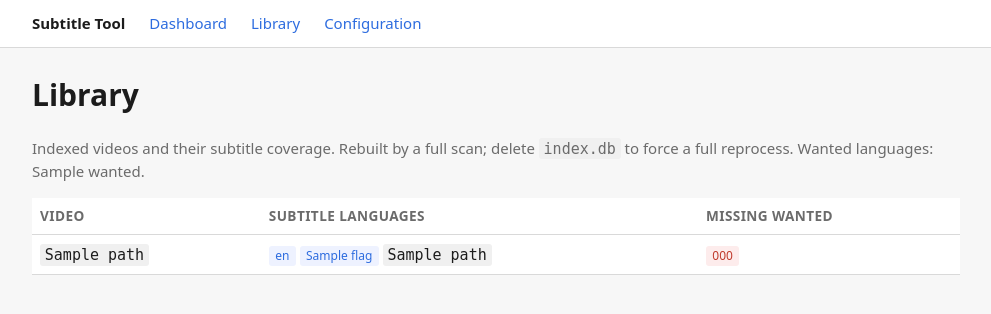
After one commit to jjgroenendijk/subtitle-tool, a Python web app: template src/subtitle_tool/web/templates/library.html in a window 1280 px wide. The commit adds this page. Shown: the top 314 px of the page, without its empty margins (144-1135 px from the left). Run offline with Jinja, Linux system fonts and the light colour scheme; the template is opened without the code that fills it: most values are stand-ins (such as "Sample title", 1, 10 or a date in 2020).

Commit message:
feat(web): add a library view backed by the media index
Context: The media index records library state, but nothing surfaced it. Users
need to browse indexed videos and see subtitle coverage gaps without triggering
a rescan.

Change: Construct an IndexStore in the app factory, hand it to the worker, and
close it on shutdown. Add a /library page and /api/library endpoint listing
indexed videos with their subtitle languages, flags, and the wanted languages
each video is missing (drawn from the language filter config). Add a nav link, a
serializer for library videos, and a danger tag style for missing languages.

Rationale: Reusing the existing IndexStore.library() keeps the web layer thin;
wanted languages come from the configured filter so the gap report reflects the
user's intent.

Impact/Risk: index.db is now created under the config dir on startup. No change
to existing pages or the JSON job API.

Tests: uv run pytest tests/test_web.py

```diff
--- a/src/subtitle_tool/web/static/style.css
+++ b/src/subtitle_tool/web/static/style.css
@@ -77,6 +77,7 @@ code { background: #f0f0f0; padding: 0.1rem 0.3rem; border-radius: 3px; word-bre
   padding: 0.05rem 0.4rem;
   border-radius: 3px;
 }
+.tag.danger { background: #fdecec; color: var(--danger); }
 
 .status { font-size: 0.85rem; text-transform: uppercase; letter-spacing: 0.03em; }
 .status-running { color: var(--accent); }
--- a/src/subtitle_tool/web/templates/base.html
+++ b/src/subtitle_tool/web/templates/base.html
@@ -11,6 +11,7 @@
     <nav>
       <a href="/" class="brand">Subtitle Tool</a>
       <a href="/">Dashboard</a>
+      <a href="/library">Library</a>
       <a href="/config">Configuration</a>
     </nav>
   </header>
--- /dev/null
+++ b/src/subtitle_tool/web/templates/library.html
@@ -0,0 +1,41 @@
+{% extends "base.html" %}
+{% block title %}Library - Subtitle Tool{% endblock %}
+{% block page %}library{% endblock %}
+
+{% block content %}
+<h1>Library</h1>
+
+<p class="muted">Indexed videos and their subtitle coverage. Rebuilt by a full scan;
+  delete <code>index.db</code> to force a full reprocess.
+  {% if wanted %}Wanted languages: {{ wanted | join(", ") }}.{% endif %}</p>
+
+<table id="library">
+  <thead>
+    <tr><th>Video</th><th>Subtitle languages</th><th>Missing wanted</th></tr>
+  </thead>
+  <tbody>
+    {% for entry in videos %}
+    <tr{% if entry.missing_languages %} class="has-gaps"{% endif %}>
+      <td><code>{{ entry.video.path }}</code></td>
+      <td>
+        {% for sub in entry.subtitles %}
+        <div>
+          <span class="tag">{{ sub.language or "und" }}</span>
+          {% for flag in sub.flags %}<span class="tag">{{ flag }}</span>{% endfor %}
+          <code>{{ sub.path }}</code>
+        </div>
+        {% else %}
+        <span class="muted">none</span>
+        {% endfor %}
+      </td>
+      <td>
+        {% for code in entry.missing_languages %}<span class="tag danger">{{ code }}</span>{% endfor %}
+        {% if not entry.missing_languages %}<span class="muted">-</span>{% endif %}
+      </td>
+    </tr>
+    {% else %}
+    <tr><td colspan="3" class="muted">No indexed videos yet. Run a scan to populate the library.</td></tr>
+    {% endfor %}
+  </tbody>
+</table>
+{% endblock %}
```
Also changed, not shown: src/subtitle_tool/web/app.py (+19 -1 lines), src/subtitle_tool/web/serialize.py (+20 -0 lines), tests/test_web.py (+36 -0 lines).
